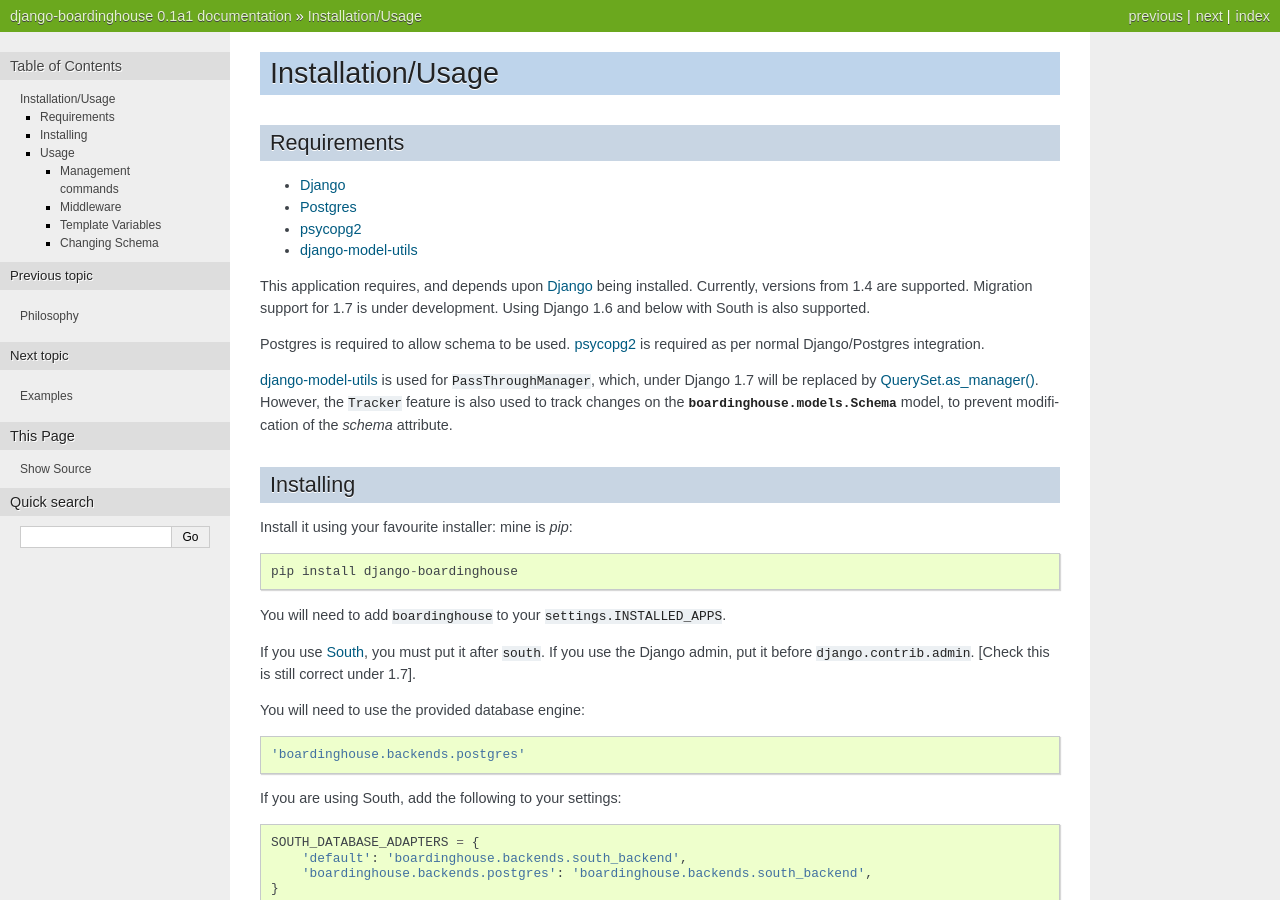
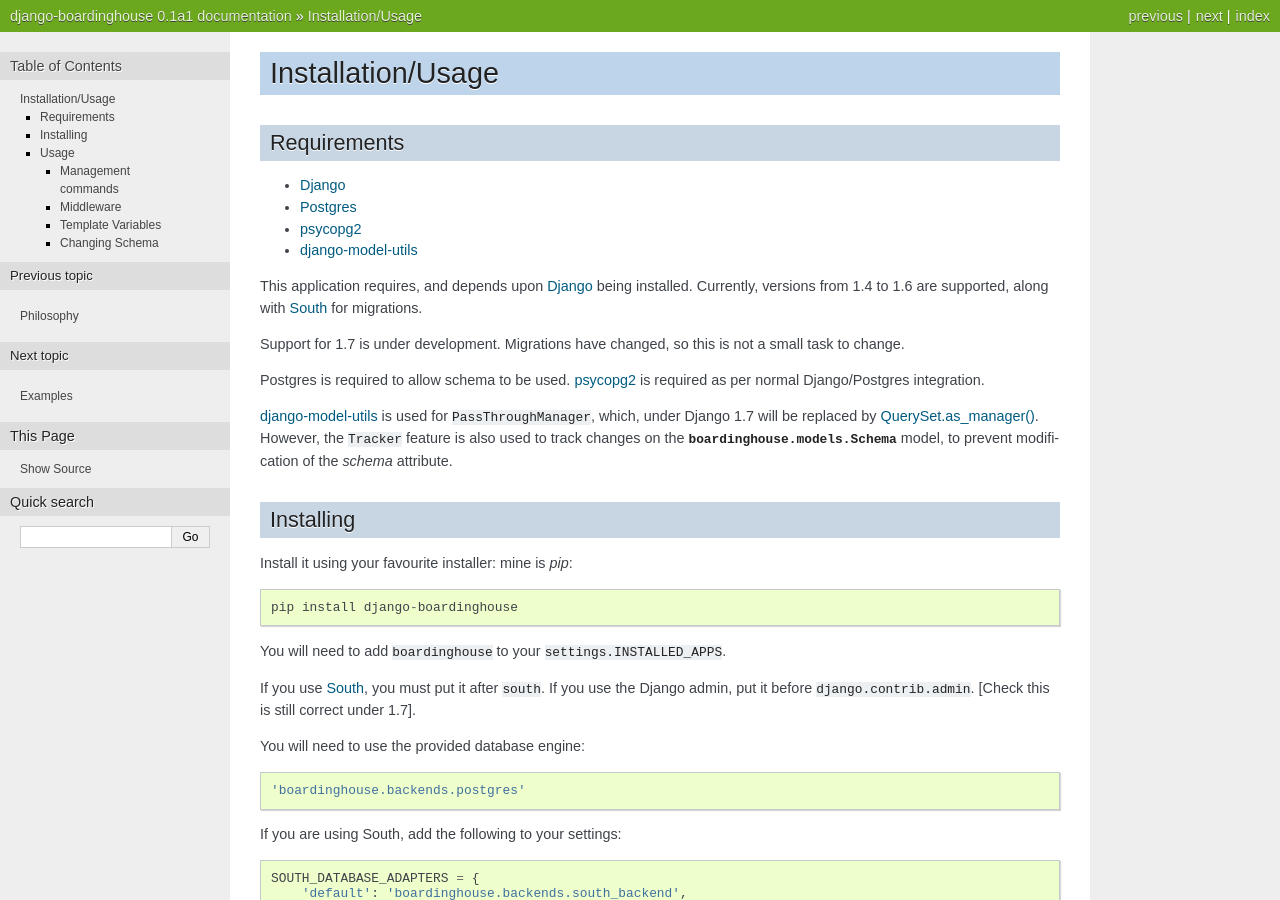
Before and after one commit to schinckel/django-boardinghouse, a Sphinx documentation site: the page built from docs/source/installation.rst, in a window 1280 px wide and 900 px high. Built offline with Sphinx 7.4.7, drawn with Linux system fonts in a browser that asks for light colours.

Commit message:
Remove support for Django 1.7 in tox

```diff
--- a/docs/source/installation.rst
+++ b/docs/source/installation.rst
@@ -10,8 +10,9 @@
 * psycopg2_
 * django-model-utils_
 
-This application requires, and depends upon Django_ being installed. Currently, versions from 1.4 are supported. Migration support for 1.7 is under development.
-Using Django 1.6 and below with South is also supported.
+This application requires, and depends upon Django_ being installed. Currently, versions from 1.4 to 1.6 are supported, along with South_ for migrations.
+
+Support for 1.7 is under development. Migrations have changed, so this is not a small task to change.
 
 Postgres is required to allow schema to be used. psycopg2_ is required as per normal Django/Postgres integration.
 
```
Also changed, not shown: 1 other file.
